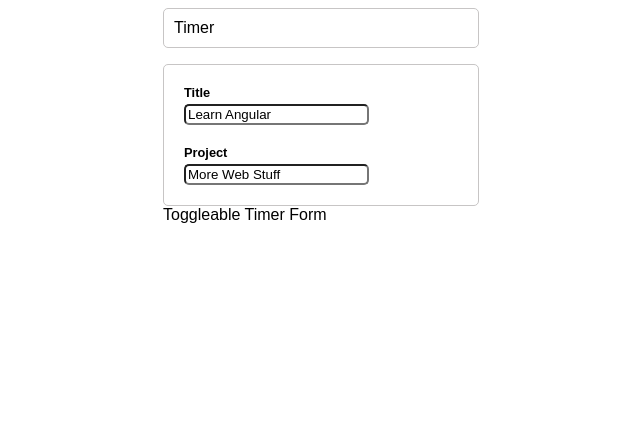
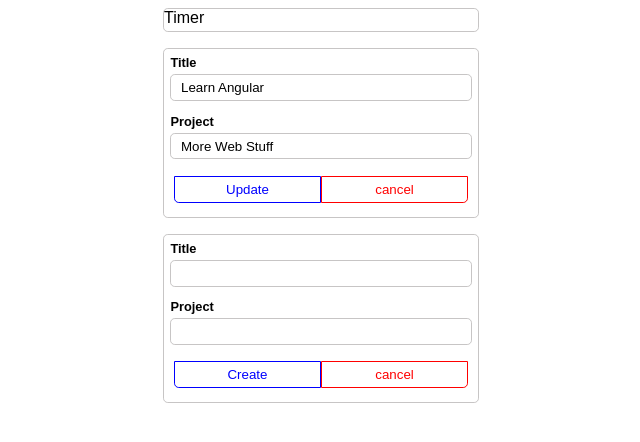
Before and after one commit to ryasan86/time_tracker, a React app: page / in a window 1280 px wide. Shown: the top 442 px of the page, without its empty margins (319-959 px from the left). Built offline with nearby package versions, Linux system fonts and the light colour scheme.

Commit message:
TimerForm done

```diff
--- a/src/App.jsx
+++ b/src/App.jsx
@@ -6,7 +6,7 @@ const App = () => {
   return (
     <div className="wrapper">
       <div />
-      <div>
+      <div className="dashboard">
         <EditableTimerList />
         <ToggleableTimerForm isOpen={true} />
       </div>
--- a/src/components/TimerForm.jsx
+++ b/src/components/TimerForm.jsx
@@ -2,6 +2,7 @@ import React, { Component } from 'react';
 
 export default class TimerForm extends Component {
   render() {
+    const submitText = this.props.title ? 'Update' : 'Create';
     return (
       <div className="card">
         <div className="content">
@@ -14,6 +15,10 @@ export default class TimerForm extends Component {
               <label>Project</label>
               <input type="text" defaultValue={this.props.project} />
             </div>
+            <div className="attached" align="center">
+              <button className="blue">{submitText}</button>
+              <button className="red">cancel</button>
+            </div>
           </div>
         </div>
       </div>
--- a/src/components/ToggleableTimerForm.jsx
+++ b/src/components/ToggleableTimerForm.jsx
@@ -1,7 +1,16 @@
 import React, { Component } from 'react';
+import TimerForm from './TimerForm';
 
 export default class ToggleableTimerForm extends Component {
   render() {
-    return <div>Toggleable Timer Form</div>;
+    if (this.props.isOpen) {
+      return <TimerForm />;
+    } else {
+      return (
+        <div align="center">
+          <button className="toggle-button">+</button>
+        </div>
+      );
+    }
   }
 }
--- a/src/styles.css
+++ b/src/styles.css
@@ -1,9 +1,17 @@
 * {
   font-family: sans-serif;
+  -moz-box-sizing: border-box;
+  -webkit-box-sizing: border-box;
+  box-sizing: border-box;
 }
 
 input {
-  border-radius: 5px;
+  height: 2em;
+  width: 100%;
+  border-radius: 0.3rem;
+  border: rgb(199, 197, 197) 1px solid;
+  padding: 0 0.6rem 0 0.6rem;
+  display: inline-block;
 }
 
 .wrapper {
@@ -11,28 +19,56 @@ input {
   grid-template-columns: 1.5fr 1fr 1.5fr;
 }
 
-/* .content {
-  padding: 10px;
-} */
-
 .form .field {
-  padding: 10px;
+  padding: 0.4rem;
 }
 
 .field > label {
   display: block;
   font-weight: bold;
   font-size: 0.8em;
-  margin: 0px 0px 0.25rem 0em;
+  margin: 0 0 0.25rem 0;
 }
 
-.timers {
+.timers,
+.dashboard {
   display: grid;
   grid-gap: 1em;
 }
 
 .card {
+  padding: 0 0 0.25rem 0;
+  border: rgb(199, 197, 197) 1.6px solid;
+  border-radius: 0.3rem;
+}
+
+.attached {
   padding: 10px;
-  border: rgb(199, 197, 197) 1.6px solid;
-  border-radius: 5px;
 }
+
+.blue {
+  color: blue;
+  border: blue 1px solid;
+  border-radius: 0 0 0 0.3rem;
+}
+
+.red {
+  color: red;
+  border: red 1px solid;
+  border-radius: 0 0 0.3rem 0;
+}
+
+button {
+  background-color: transparent;
+  border-style: solid;
+}
+
+.attached > button {
+  width: 50%;
+  height: 2em;
+}
+
+.toggle-button {
+  width: 5rem;
+  height: 4rem;
+}
```
